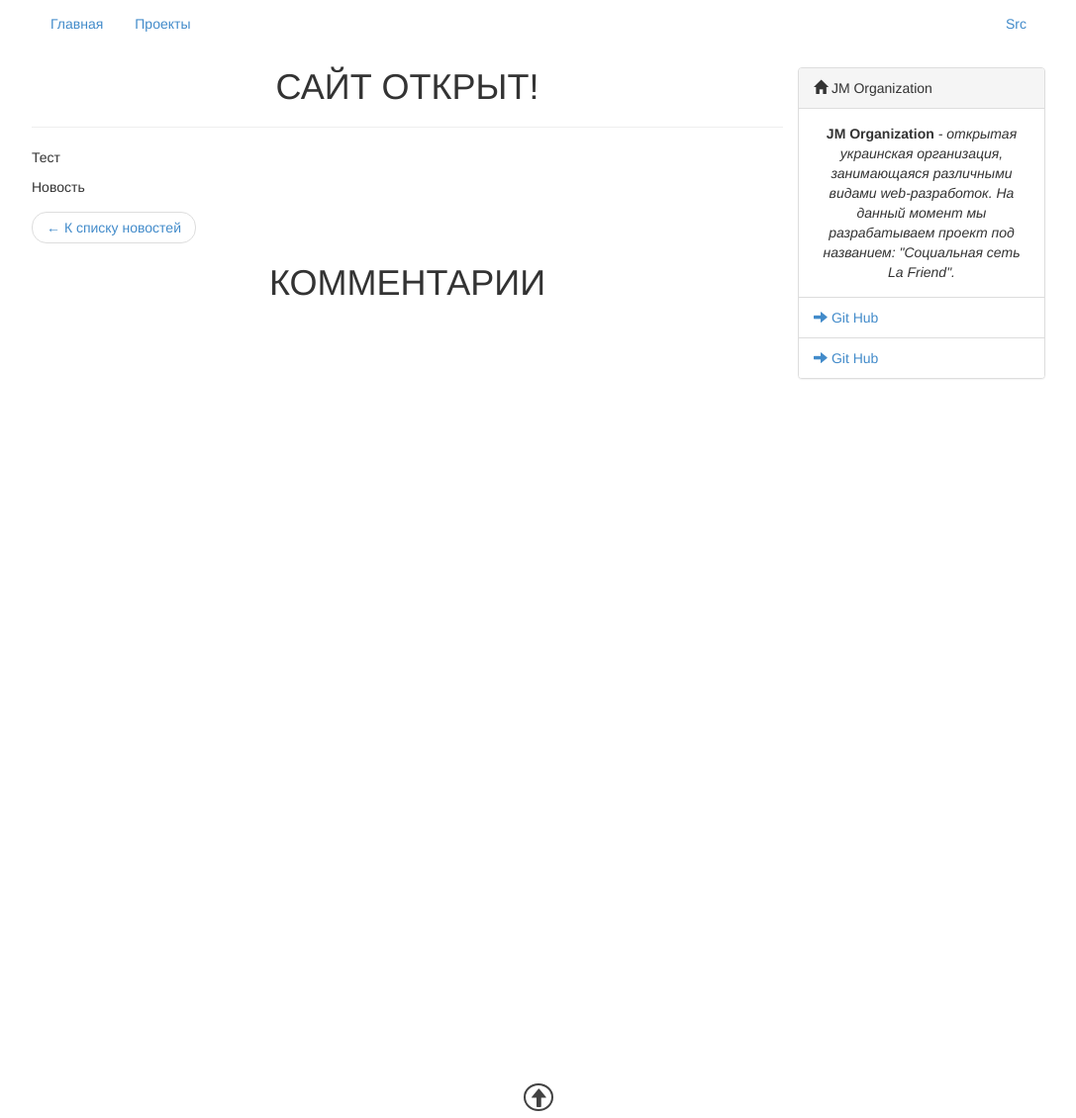
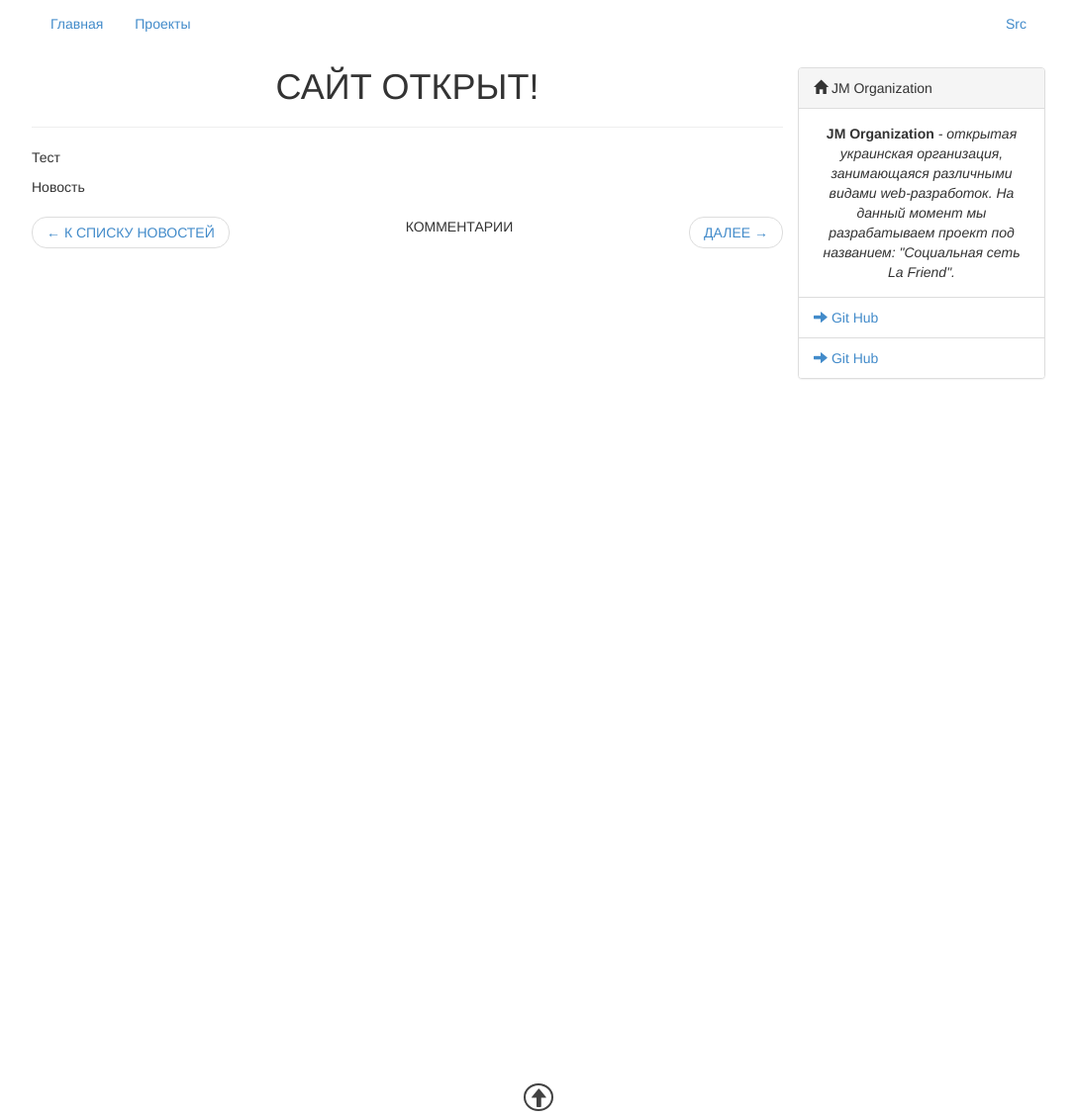
Before and after one commit to jm-organization/jm-organization.github.io, a Jekyll site: the page built from _posts/2017-06-20-relesed-site.md, in a window 1280 px wide and 1130 px high. Shown: the whole window at 99% size, without its empty margins (96-1183 px from the left). Built offline with Jekyll 4.4.1, drawn with Linux system fonts in a browser that asks for light colours; our own code applies the rules of GitHub Pages for plain Markdown files; comment, search, counter and statistics services are not loaded.

Commit message:
Изменён заголовок коментариев

```diff
--- a/_layouts/post.html
+++ b/_layouts/post.html
@@ -5,16 +5,16 @@ title: page.title
 
 <div class="jm-article">
     {{ content }}
-
-    <ul class="jm-pager pager">
-        <li class="previous"><a href="/#news">&larr; К списку новостей</a></li>
-    </ul>
 </div>
 
 {% if site.comments %}
 <div class="jm-comments">
     <div class="jm-comments-title">
-        <h1>Комментарии</h1>
+        <ul class="jm-pager pager">
+            <li class="previous"><a href="/#news">&larr; К списку новостей</a></li>
+            <li>Комментарии</li>
+            <li class="next" disabled><a href="/#">Далее  &rarr;</a></li>
+        </ul>
     </div>
     <div id="disqus_thread"></div>
 </div>
```
